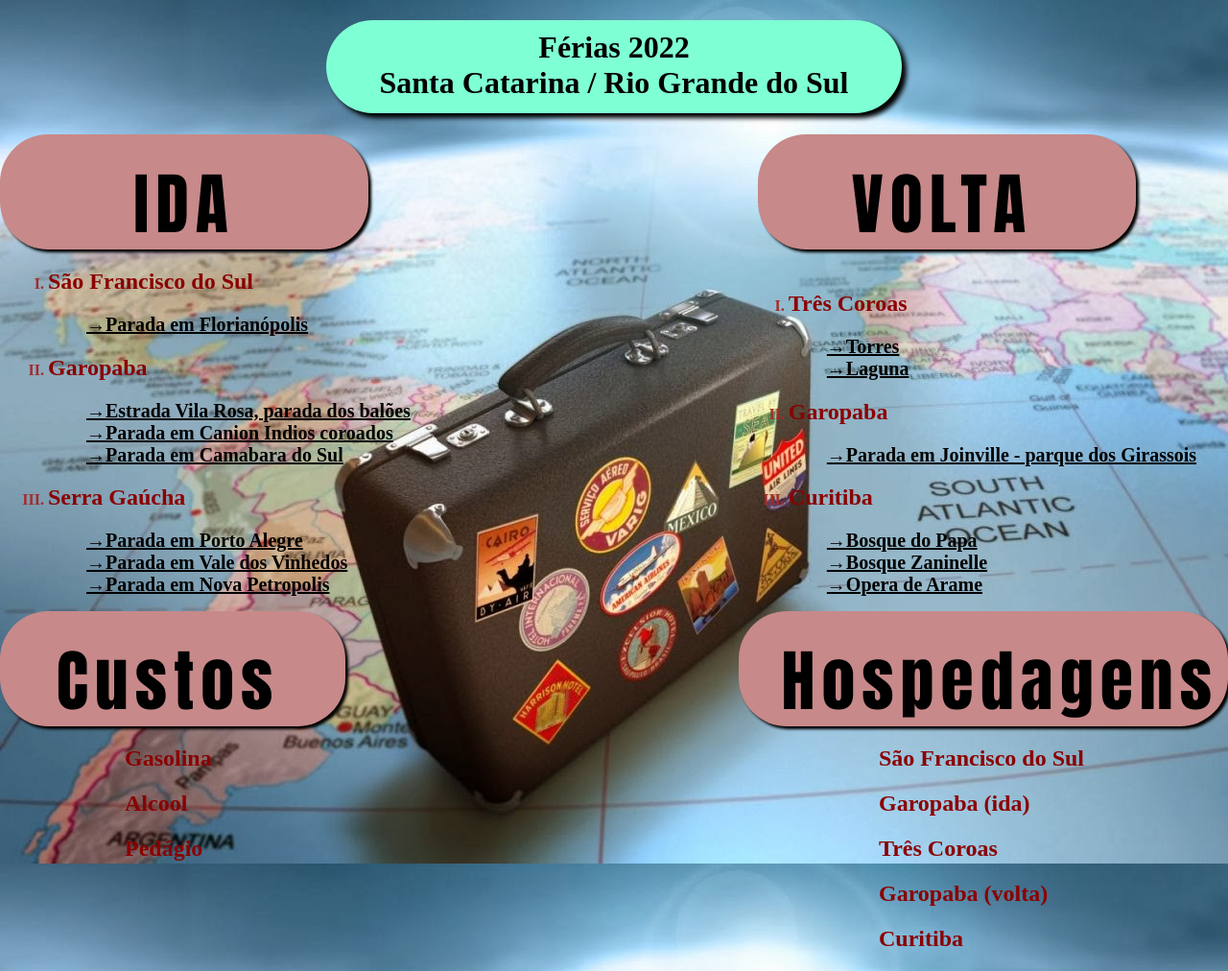
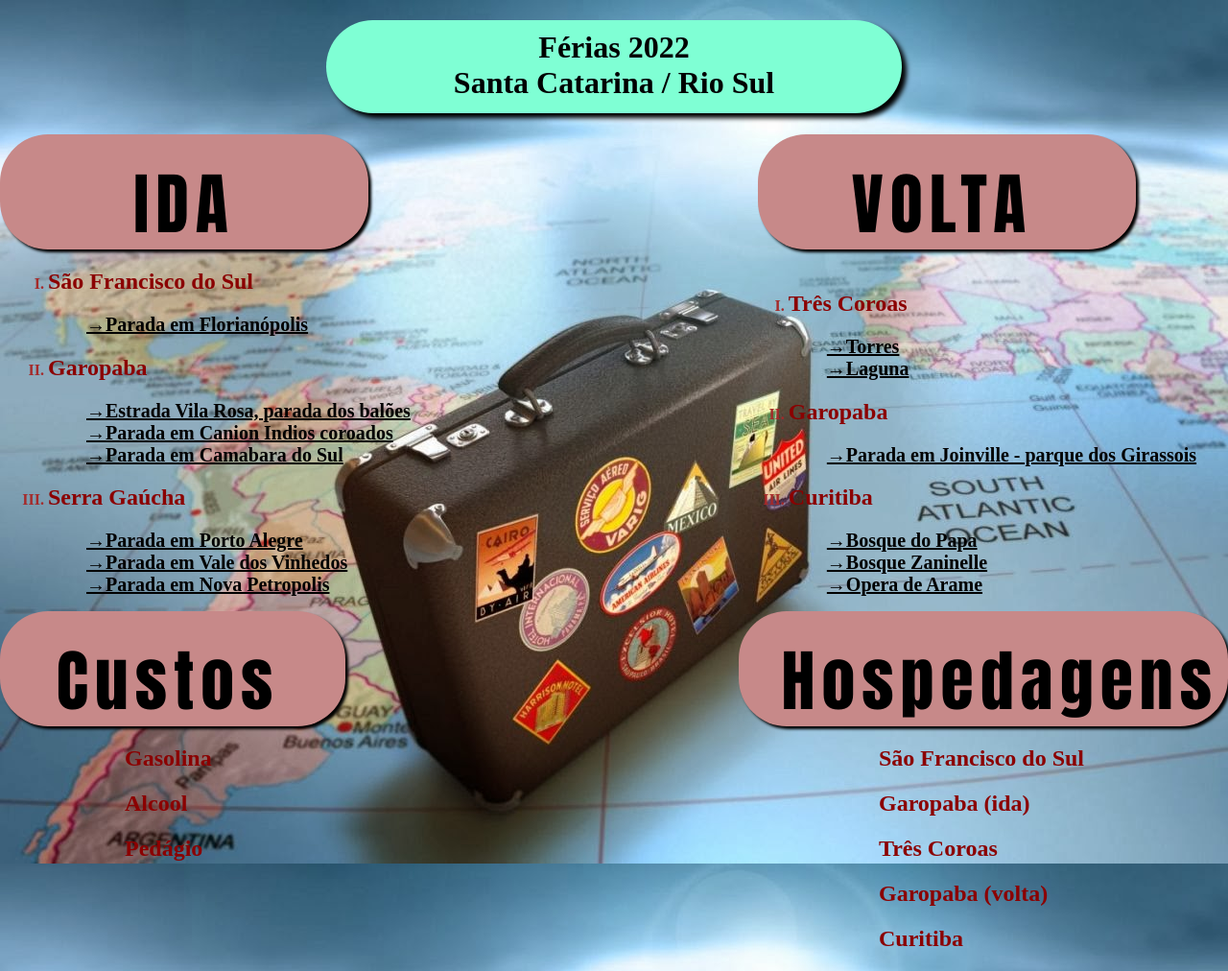
Before and after one commit to RdgKoiti/2022.html, a plain HTML site: page 2022.html in a window 1280 px wide. Shown: the whole page at 96% size. Drawn offline with Linux system fonts and the light colour scheme; a script that the page names is missing.

Commit message:
Update 2022.html

```diff
--- a/2022.html
+++ b/2022.html
@@ -25,7 +25,7 @@
 
 </head>
 <h1>Férias 2022 <br/>
-Santa Catarina / Rio Grande do Sul</h1>
+Santa Catarina / Rio Sul</h1>
 <body>
 
 <article class="ida">IDA</article>
```
